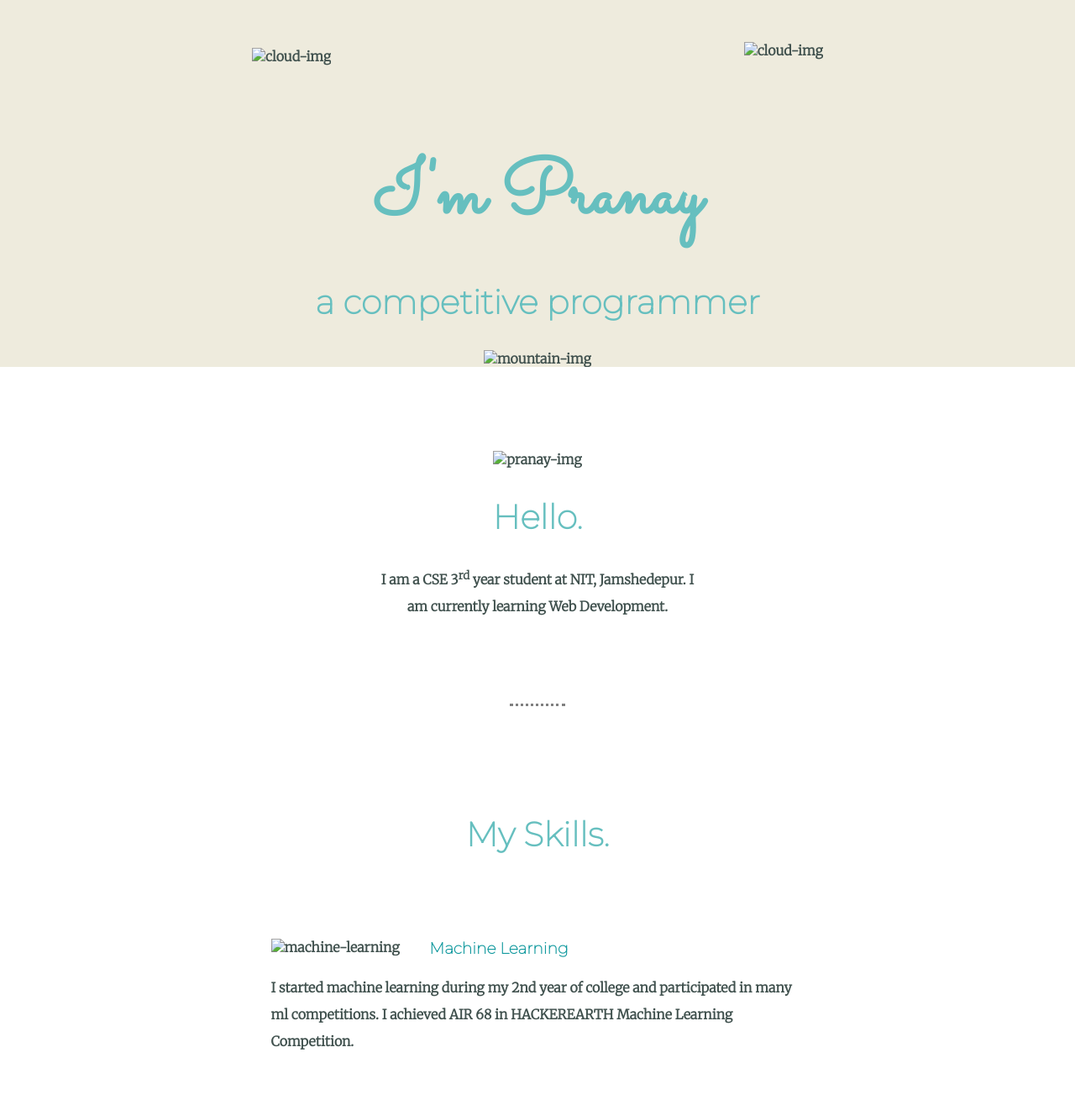
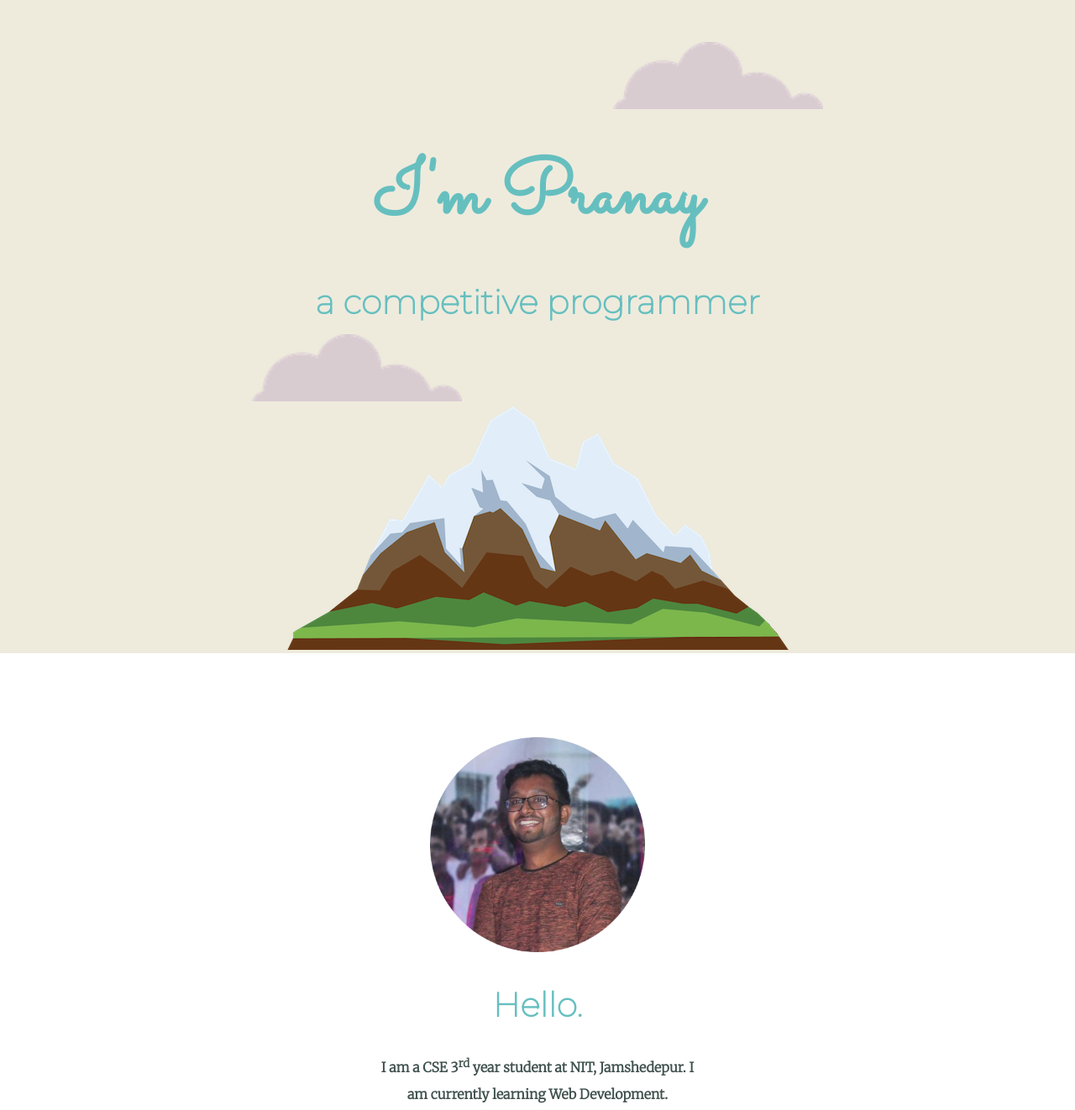
Before and after one commit to rajpranay/PersonalWebsite, a plain HTML site: page index.html in a window 1280 px wide. Shown: the top 1322 px of the page at 84% size. Drawn offline with Linux system fonts and the light colour scheme; files that its build step writes are made by us from their sources.

Commit message:
Update index.html

```diff
--- a/index.html
+++ b/index.html
@@ -5,22 +5,22 @@
     <meta http-equiv="X-UA-Compatible" content="IE=edge">
     <meta name="viewport" content="width=device-width, initial-scale=1.0">
     <title>Pranay Raj</title>
-    <link rel="stylesheet" href="Css/style.css">
+    <link rel="stylesheet" href="style.css">
     <link rel="icon" href="favicon.ico">
     <link rel="preconnect" href="https://fonts.gstatic.com">
     <link href="https://fonts.googleapis.com/css2?family=Merriweather:wght@300&family=Montserrat:wght@100&family=Sacramento&display=swap" rel="stylesheet">
 </head>
 <body>
     <div class="top-container">
-        <img class="upper-cloud" src="Images/cloud.png" alt="cloud-img">
+        <img class="upper-cloud" src="cloud.png" alt="cloud-img">
         <h1>I'm Pranay</h1>
         <h2>a competitive programmer</h2>
-        <img class = "bottom-cloud" src="Images/cloud.png" alt="cloud-img">
-        <img src="Images/mountain.png" alt="mountain-img">
+        <img class = "bottom-cloud" src="cloud.png" alt="cloud-img">
+        <img src="mountain.png" alt="mountain-img">
     </div>
     <div class="middle-container">
         <div class="profile">
-          <img class = "profile-pic" src="Images/pranay.png" alt="pranay-img">
+          <img class = "profile-pic" src="pranay.png" alt="pranay-img">
           <h2>Hello.</h2>
           <p class = "bio">I am a CSE 3<sup>rd</sup> year student at NIT, Jamshedepur. I am currently learning Web Development.</p>
         </div>
@@ -28,7 +28,7 @@
         <div class="skills">
           <h2>My Skills.</h2>
           <div class="skill-row">
-            <img class="ml" src="Images/brain.png" alt="machine-learning">
+            <img class="ml" src="brain.png" alt="machine-learning">
             <h3>Machine Learning</h3>
             <p>I started machine learning during my 2nd year of college and participated in many ml competitions. I achieved AIR 68 in HACKEREARTH Machine Learning Competition.</p>
           </div>
```
